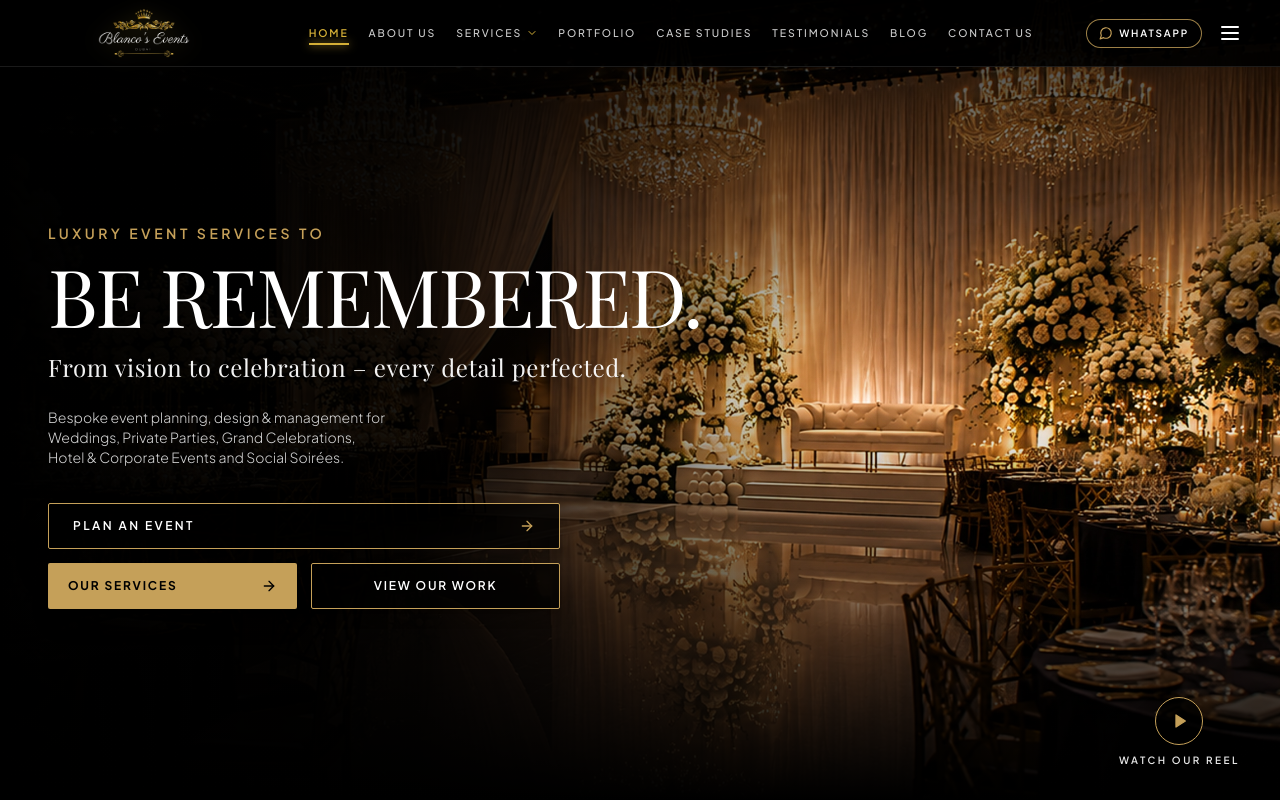
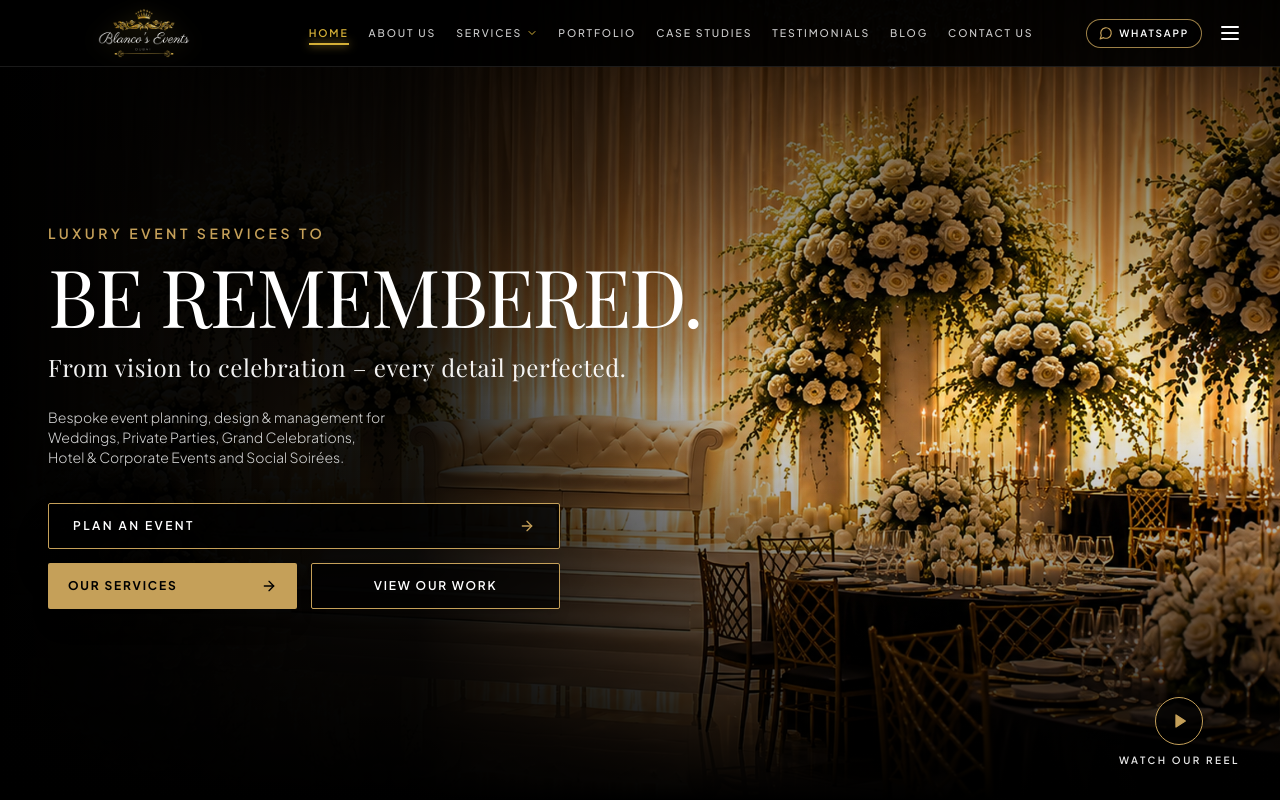
Before and after one commit to itfalcon176/blancosevents.com, a Next.js app: page / in a window 1280 px wide. Shown: the top 800 px of the page. Built offline with nearby package versions, Linux system fonts and the light colour scheme; a web font is replaced by a local one.

Commit message:
feat: implement HeroSection component with promotional imagery and event navigation links

```diff
--- a/src/components/HeroSection.tsx
+++ b/src/components/HeroSection.tsx
@@ -17,7 +17,7 @@ export const HeroSection: React.FC<HeroSectionProps> = ({ onOpenReel, onOpenInqu
         <div
           className="absolute inset-0 bg-cover bg-right sm:bg-center bg-no-repeat transform scale-105"
           style={{
-            backgroundImage: `url('/blancosevents-image-home/banner.webp')`,
+            backgroundImage: `url('/blancosevents-image-home/banner-main.webp')`,
           }}
         />
         {/* Deep Black Left Overlay Gradient for Crystal Clear Text */}
```
Also changed, not shown: public/blancosevents-image-home/banner-main.webp (added).
